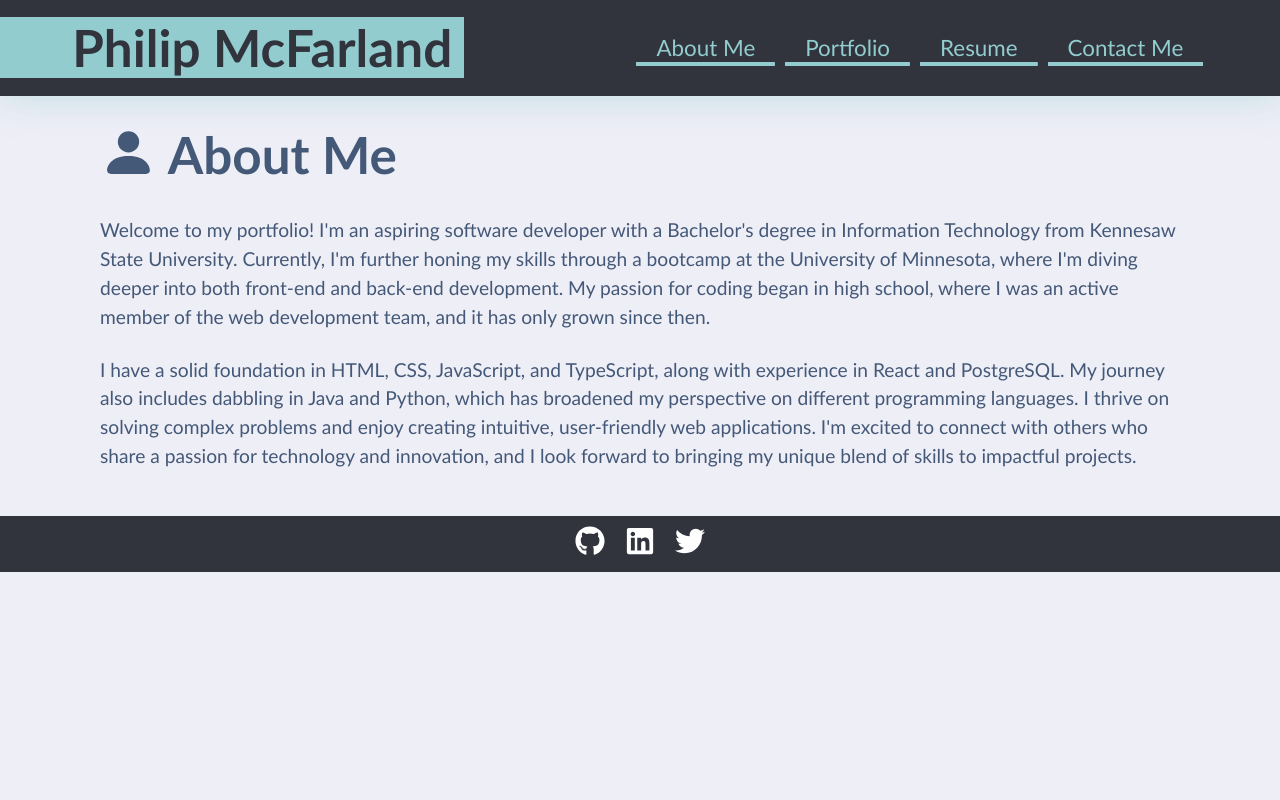
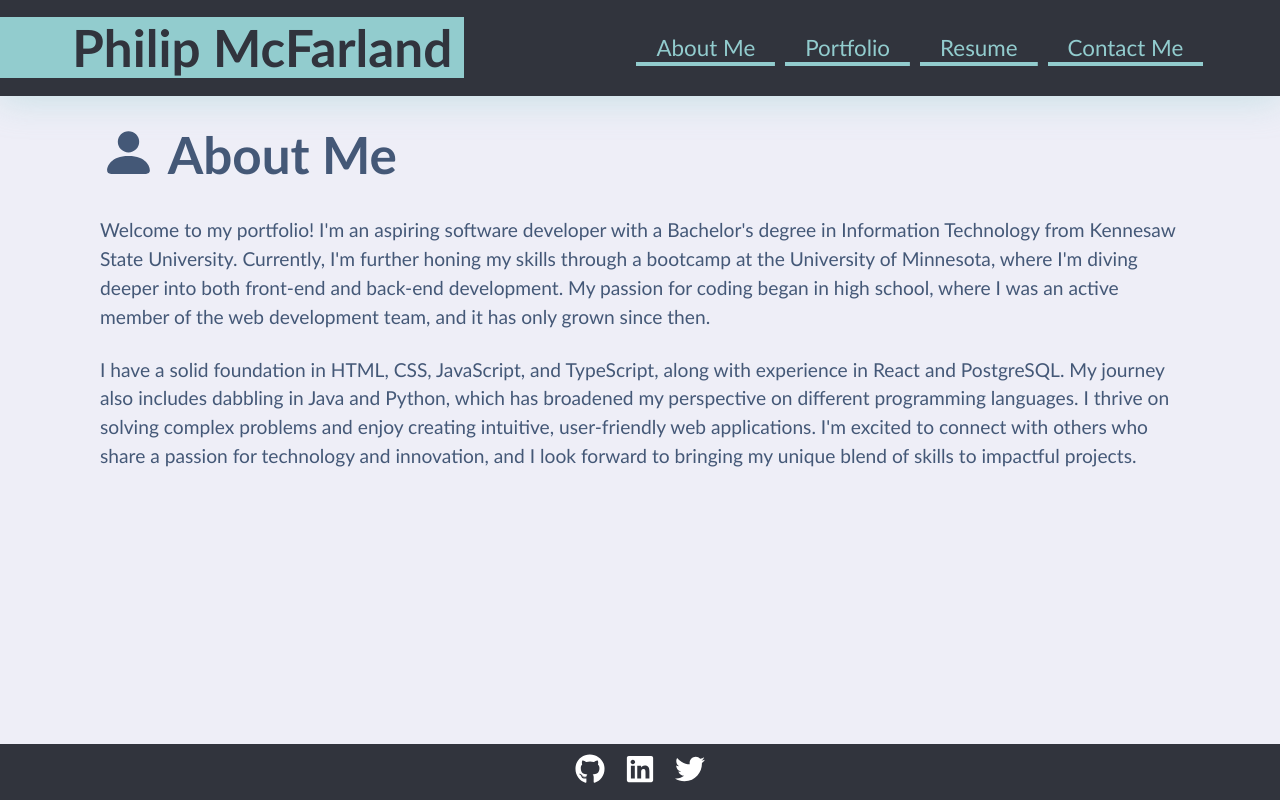
Before and after one commit to PhilipMcF/React-Portfolio, a React (Vite) app in the folder react-portfolio/: page / in a window 1280 px wide. Built offline with nearby package versions, Linux system fonts and the light colour scheme.

Commit message:
altered structure of App.tsx components to have everything wrapped in a div that is flex.

```diff
--- a/react-portfolio/src/App.tsx
+++ b/react-portfolio/src/App.tsx
@@ -5,13 +5,13 @@ import './App.css'
 
 function App() {
   return (
-    <>
+    <div className='app-container'>
       <Nav/>
       <main>
         <Outlet />
       </main>
       <Footer/>
-    </>
+    </div>
   );
 };
 
```
